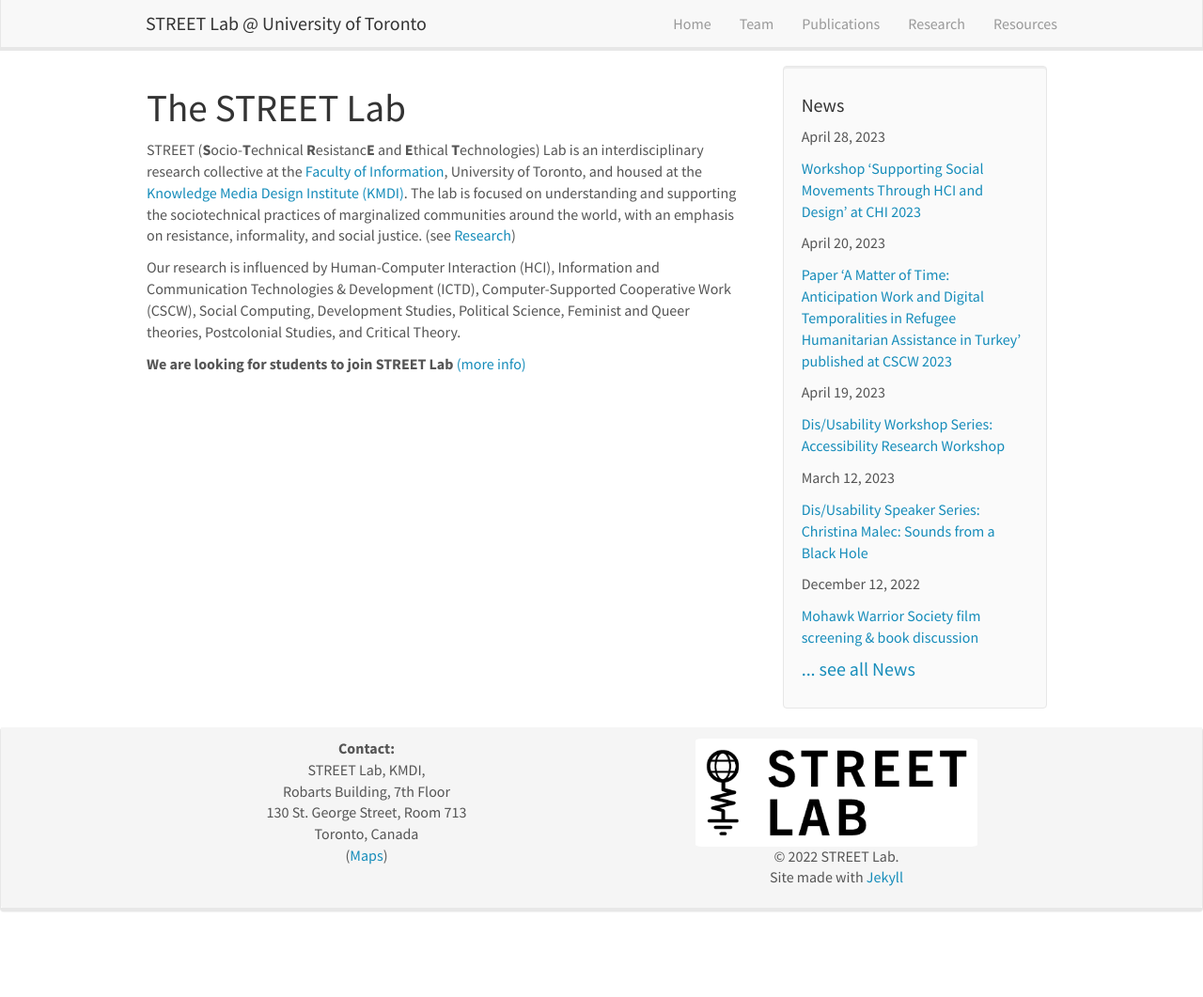
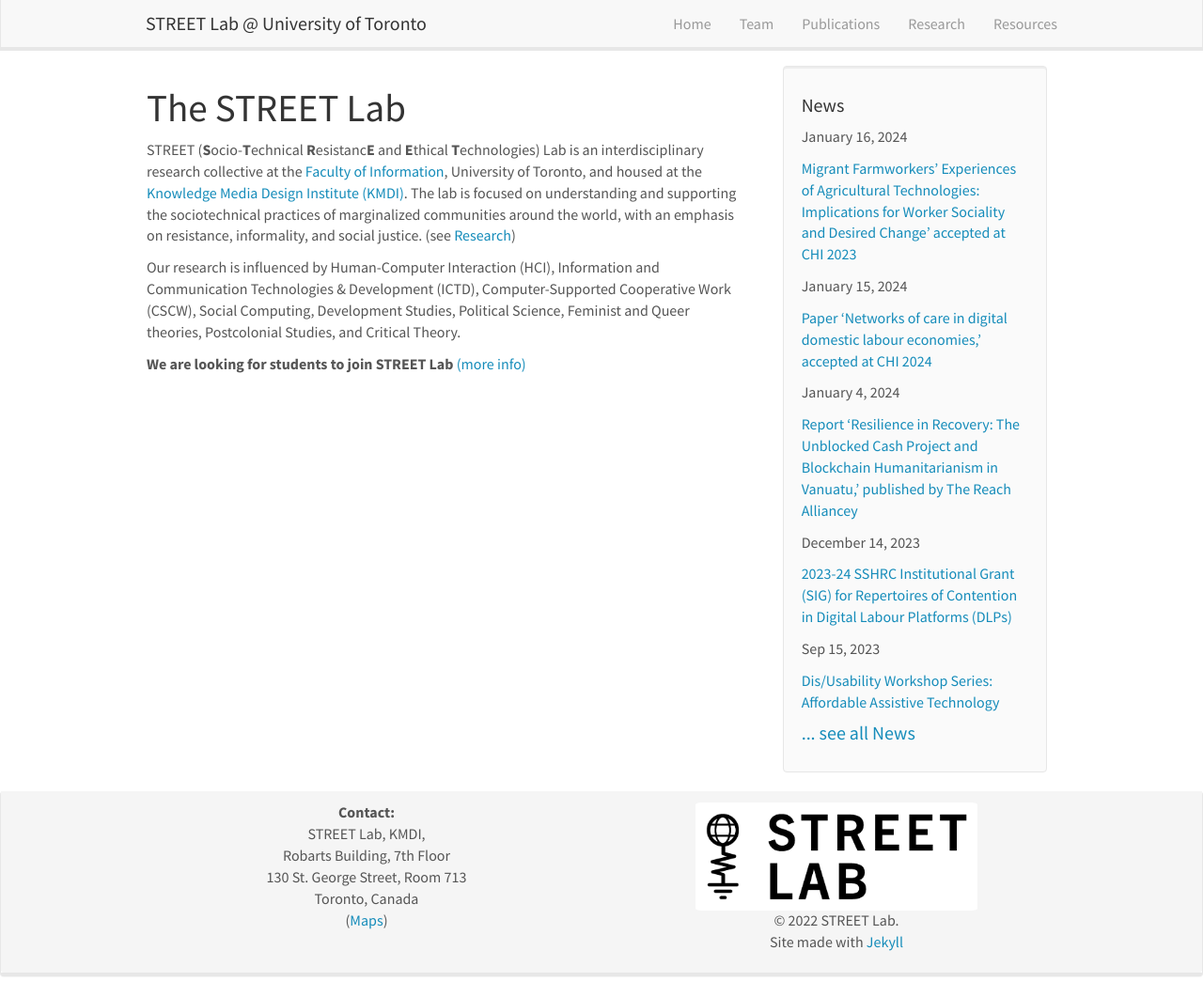
Before and after one commit to street-lab-tech/street-lab-tech.github.io, a Jekyll site: the page built from _pages/home.md, in a window 1280 px wide and 1061 px high. Shown: the whole window at 94% size. Built offline with Jekyll 4.4.1, drawn with Linux system fonts in a browser that asks for light colours; nearby versions of some CDN libraries.

```diff
--- a/_data/news.yml
+++ b/_data/news.yml
@@ -1,3 +1,24 @@
+- date: January 16, 2024
+  headline: "Migrant Farmworkers' Experiences of Agricultural Technologies: Implications for Worker Sociality and Desired Change' accepted at CHI 2023"
+  url:
+- date: January 15, 2024
+  headline: "Paper 'Networks of care in digital domestic labour economies,' accepted at CHI 2024"
+  url:
+- date: January 4, 2024
+  headline: "Report 'Resilience in Recovery: The Unblocked Cash Project and Blockchain Humanitarianism in Vanuatu,' published by The Reach Alliancey"
+  url: https://reachalliance.org/case-study/project-unblocked-cash-cash-and-voucher-humanitarian-assistance-program-in-vanuatu/
+- date: December 14, 2023
+  headline: "2023-24 SSHRC Institutional Grant (SIG) for Repertoires of Contention in Digital Labour Platforms (DLPs)"
+  url: http://bit.ly/dis_usability_sdobri2
+- date: Sep 15, 2023
+  headline: "Dis/Usability Workshop Series: Affordable Assistive Technology"
+  url: http://bit.ly/dis_usability_sdobri2
+- date: July 25, 2023
+  headline: "Dis/Usability Speaker Series: Paul Chiou: BAGEL: An Approach to Automatically Detect Navigation Web Accessibility"
+  url: https://www.eventbrite.com/e/bagel-an-approach-to-automatically-detect-navigation-web-accessibility-tickets-673071634377
+- date: June 26, 2023
+  headline: "Dis/Usability Speaker Series: Michelle Ganz: Navigating Accessibility and Accommodations"
+  url: https://www.eventbrite.com/e/talk-navigating-accessibility-and-accommodations-tickets-664801076917
 - date: April 28, 2023
   headline: "Workshop 'Supporting Social Movements Through HCI and Design' at CHI 2023"
   url: https://dl.acm.org/doi/10.1145/3544549.3573812
--- a/build_output.txt
+++ b/build_output.txt
@@ -3,5 +3,5 @@ Configuration file: C:/Users/priya/OneDrive - University of Toronto/Website/stre
        Destination: C:/Users/priya/OneDrive - University of Toronto/Website/street-lab-tech.github.io/_site
  Incremental build: disabled. Enable with --incremental
       Generating...
-                    done in 0.529 seconds.
+                    done in 0.458 seconds.
  Auto-regeneration: disabled. Use --watch to enable.
```
Also changed, not shown: _data/students.yml (+22 -17 lines), _pages/team.md (+1 -1 lines).
